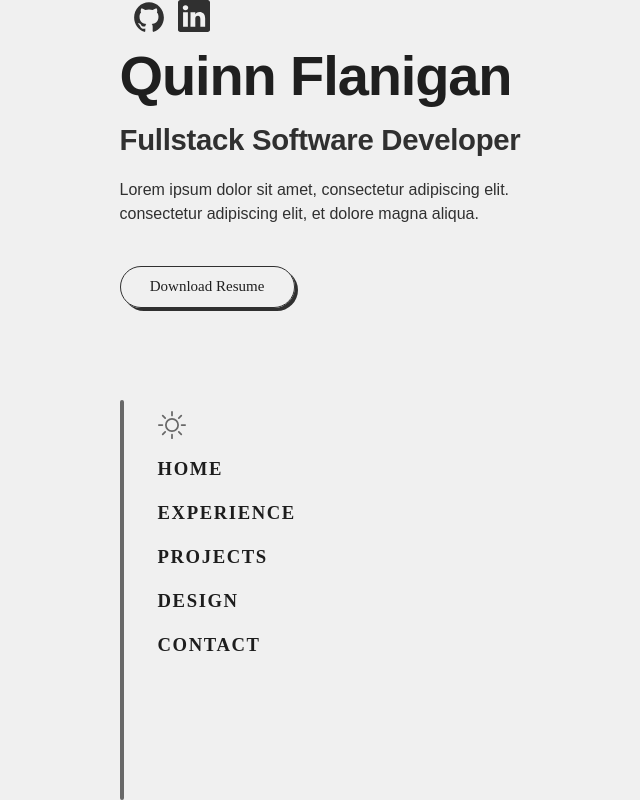
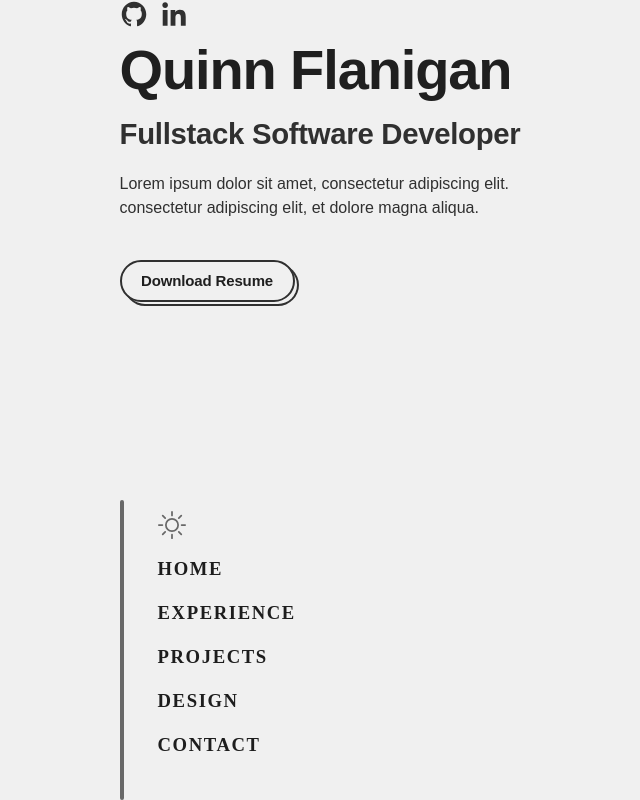
Before and after one commit to qinflan/portfolio, a React (Vite) app in the folder portfolio/client/: page / in a window 1280 px wide. Shown: the whole page, without its empty margins (0-640 px from the left). Built offline with nearby package versions, Linux system fonts and the light colour scheme; a web font is replaced by a local one.

Commit message:
LeftPanel Updates

```diff
--- a/portfolio/client/src/components/hooks/theme/toggleTheme.tsx
+++ b/portfolio/client/src/components/hooks/theme/toggleTheme.tsx
@@ -1,6 +1,6 @@
 import React, { useContext } from 'react'
 import { BsSun } from "react-icons/bs";
-import { PiMoonStarsDuotone } from "react-icons/pi";
+import { SiMoonrepo } from "react-icons/si";
 import { ThemeContext } from './ThemeContext';
 
 // define toggleTheme as functional component
@@ -20,7 +20,7 @@ export const ToggleTheme: React.FC = () => {
             {theme === "light" ? (
                 <BsSun className="icon cursor-pointer" size={28} onClick={toggleTheme} />
             ) : (
-                <PiMoonStarsDuotone className="icon cursor-pointer" size={28} onClick={toggleTheme} />
+                <SiMoonrepo className="icon cursor-pointer" size={28} onClick={toggleTheme} />
             )}
         </div>
     )
--- a/portfolio/client/src/components/ui/LeftPanel.css
+++ b/portfolio/client/src/components/ui/LeftPanel.css
@@ -25,7 +25,8 @@
     fill: var(--icon)
 }
 .icon-link {
-    color: var(--icon)
+    color: var(--icon);
+    cursor: pointer;
 }
 
 .hero-text-container {
--- a/portfolio/client/src/components/ui/LeftPanel.tsx
+++ b/portfolio/client/src/components/ui/LeftPanel.tsx
@@ -3,19 +3,19 @@ import Navbar from './Navbar'
 import "./LeftPanel.css"
 import ResumeBtn from './ResumeBtn';
 import { IoLogoGithub } from "react-icons/io5";
-import { BsLinkedin } from "react-icons/bs";
-import { ReactComponent as logoIcon } from "../../assets/q-logo.svg"
-
-
+import { GrLinkedinOption } from "react-icons/gr";
 
 const LeftPanel = () => {
     return (
         <div className="left-panel-container">
             <div className="hero-container">
                 <div className="socials-container">
-                <logoIcon className="q-logo"/>
-                <IoLogoGithub size={34} className="icon-link"/>
-                <BsLinkedin size={32} className="icon-link"/>
+                    <a href="https://github.com/qinflan" target="_blank" rel="noopener noreferrer">
+                        <IoLogoGithub size={28} className="icon-link" />
+                    </a>
+                    <a href="https://www.linkedin.com/in/quinn-flanigan/" target="_blank" rel="noopener noreferrer">
+                        <GrLinkedinOption size={28} className="icon-link" />
+                    </a>
                 </div>
                 <div className="hero-text-container">
                     <h1 className="hero-name">Quinn Flanigan</h1>
@@ -27,7 +27,7 @@ const LeftPanel = () => {
                         consectetur adipiscing elit, et dolore magna aliqua.
                     </h3>
                 </div>
-                <ResumeBtn/>
+                <ResumeBtn />
                 <Navbar />
             </div>
         </div>
--- a/portfolio/client/src/components/ui/Navbar.css
+++ b/portfolio/client/src/components/ui/Navbar.css
@@ -5,7 +5,7 @@
     justify-self: flex-start;
     Bottom: 0;
     width: 200px;
-    height:400px;
+    height:300px;
 }
 .navbar-container {
     display: flex;
--- a/portfolio/client/src/components/ui/ResumeBtn.css
+++ b/portfolio/client/src/components/ui/ResumeBtn.css
@@ -1,16 +1,25 @@
 .resume-btn {
     width: 175px;
     height: 42px;
+    background-color: var(--button-background);
     flex-shrink: 0;
     border-radius: 83px;
-    border: var(--button-stroke);
-    box-shadow: var(--button-shadow);
+    border: 2px solid var(--button-stroke);
     color: var(--button-text);
     text-align: center;
-    font-feature-settings: 'dlig' on;
-    font-family: "Neue Haas Grotesk Text Pro";
+    font-family: "neue-haas-grotesk", sans-serif;
     font-size: 15px;
     font-style: normal;
-    font-weight: 500;
+    font-weight: 600;
+    letter-spacing: -0.01em;
     line-height: normal;
+    box-shadow: 4px 4px 0 -2px var(--page-background), 4px 4px 0 0 var(--button-stroke);
+    transition: 0.4s;
 }
+
+.resume-btn:hover {
+    transition: 0.4s;
+    box-shadow: 5px 5px 0 -2px var(--button-shadow), 5px 5px 0 0 var(--button-stroke);
+    transform: scale(1.05)
+
+}
--- a/portfolio/client/src/index.css
+++ b/portfolio/client/src/index.css
@@ -29,12 +29,12 @@
   --header-text: #FFFBF8;
   --primary-text: #E3DDD9;
   --secondary-text: #E3DDD9;
-  --button-background: #d1d1d1;
-  --button-stroke: 1px solid #EDEDED;
+  --button-background: #2C2D2F;
+  --button-stroke: #EDEDED;
   --button-background-hover: #272829;
   --button-text: #EDEDED;
   --button-text-hover: #F3F3F3;
-  --button-shadow: 3px 3px 0px 0px #EDEDED;
+  --button-shadow:#EDEDED;
   --widget-background: #989B9E;
 }
 
@@ -50,11 +50,11 @@
   --header-text: #1F1F1F;
   --primary-text: #303030;
   --secondary-text: #303030;
-  --button-background: #d1d1d1;
-  --button-stroke: 1px solid #303030;
+  --button-background: #F0F0F0;
+  --button-stroke: #303030;
   --button-background-hover: #272829;
   --button-text: #1F1F1F;
   --button-text-hover: #F3F3F3;
-  --button-shadow: 3px 3px 0px 0px #303030;
+  --button-shadow:#303030;
   --widget-background: #FFFFFF;
 }
```
Also changed, not shown: portfolio/client/src/components/hooks/theme/requests/useAPI.ts (added), 1 other file (tests, documents, lock files or other folders).
